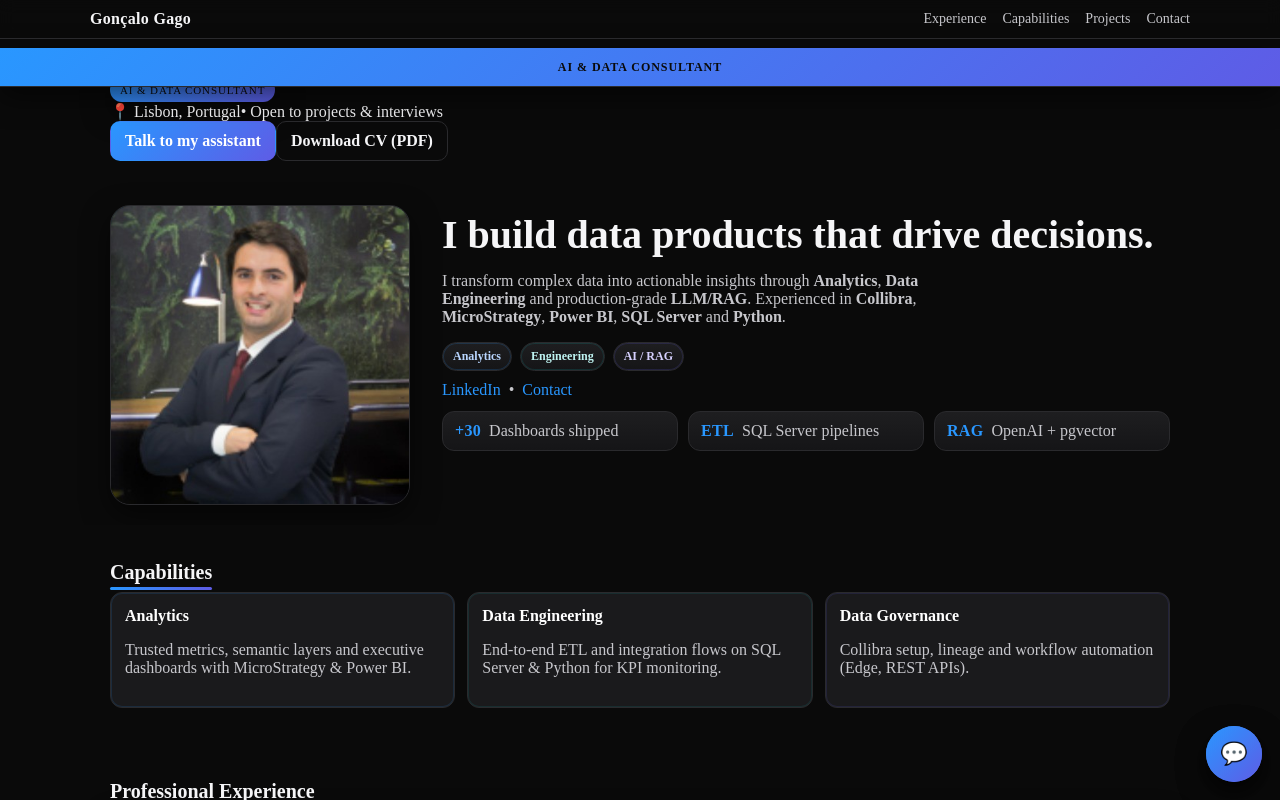
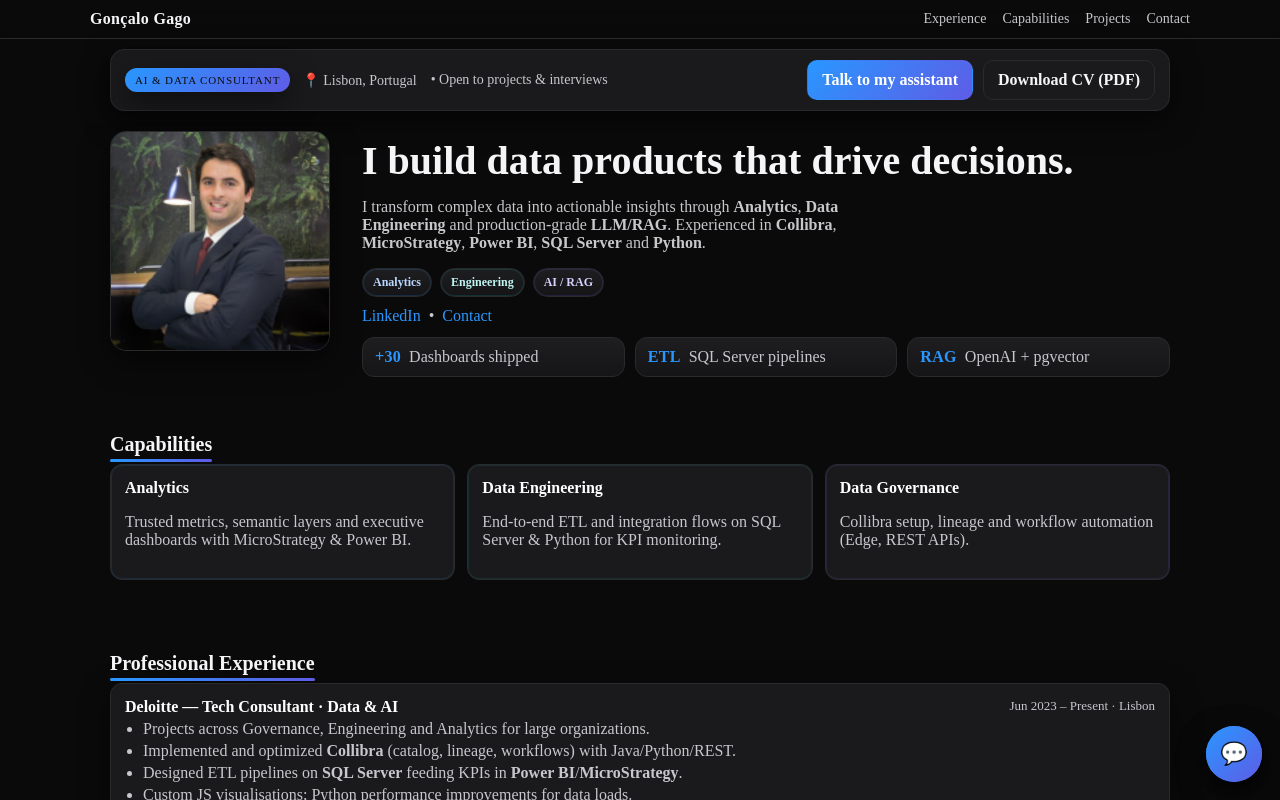
Before and after one commit to goncalogago1/curriculo, a Next.js app: page / in a window 1280 px wide. Shown: the top 800 px of the page. Built offline with nearby package versions, Linux system fonts and the light colour scheme.

Commit message:
fix: globadallllllllo teste teste de commit few

```diff
--- a/app/globals.css
+++ b/app/globals.css
@@ -1,289 +1,146 @@
 /* ========= THEME (APPLE-DARK POLIDO) ========= */
-:root {
-  /* Base */
-  --bg: #0a0a0a;
-  --bg-soft: #121212;
-  --card: #1a1a1c;
-  --text: #f5f5f7;
-  --muted: #c7c7cc;
-  --border: #2a2a2d;
-
-  /* Branding */
-  --brand: #2997ff;
-  --brand-2: #5e5ce6;
-  --accent: #34c759;
-
-  /* Effects */
-  --shadow: 0 10px 28px rgba(0, 0, 0, 0.55);
-  --grad: linear-gradient(135deg, var(--brand), var(--brand-2));
-  --chip: linear-gradient(180deg, #1e1e20, #151517);
+:root{
+  --bg:#0a0a0a; --bg-soft:#121212; --card:#1a1a1c;
+  --text:#f5f5f7; --muted:#c7c7cc; --border:#2a2a2d;
+  --brand:#2997ff; --brand-2:#5e5ce6; --accent:#34c759;
+  --shadow:0 10px 28px rgba(0,0,0,.55);
+  --grad:linear-gradient(135deg,var(--brand),var(--brand-2));
+  --chip:linear-gradient(180deg,#1e1e20,#151517);
 }
 
-html, body {
-  background: var(--bg);
-  color: var(--text);
-  margin: 0;
-  padding: 0;
-  -webkit-font-smoothing: antialiased;
-  -moz-osx-font-smoothing: grayscale;
-}
+html,body{background:var(--bg);color:var(--text);margin:0;padding:0;-webkit-font-smoothing:antialiased;-moz-osx-font-smoothing:grayscale}
+*{box-sizing:border-box}
+main{min-height:100vh}
 
-* { box-sizing: border-box; }
-main { min-height: 100vh; }
-
-/* ========= HELPERS ========= */
-.container { max-width: 1100px; margin: 0 auto; padding: 0 20px; }
-.section { padding: 36px 0; }
-.section-title { font-size: 20px; margin: 0 0 8px; font-weight: 800; }
+/* Helpers */
+.container{max-width:1100px;margin:0 auto;padding:0 20px}
+.section{padding:36px 0}
+.section-title{font-size:20px;margin:0 0 8px;font-weight:800}
 
 /* ========= TOPBAR ========= */
-.topbar {
-  position: sticky; top: 0; z-index: 50;
-  backdrop-filter: saturate(140%) blur(8px);
-  background: rgba(10,10,10,0.6);
-  border-bottom: 1px solid var(--border);
+.topbar{position:sticky;top:0;z-index:50;backdrop-filter:saturate(140%) blur(8px);background:rgba(10,10,10,.6);border-bottom:1px solid var(--border)}
+.topbar__inner{display:flex;align-items:center;justify-content:space-between;padding:10px 0}
+.brand{font-weight:900;letter-spacing:.02em}
+.topnav{display:flex;gap:16px}
+.topnav a{color:var(--muted);text-decoration:none;font-size:14px}
+.topnav a:hover{color:var(--text)}
+
+/* ========= TOP CARD (no topo) ========= */
+.topcard{padding-top:10px;margin-bottom:12px}
+.topcard__wrap{
+  background:var(--card);border:1px solid var(--border);border-radius:14px;
+  box-shadow:var(--shadow);padding:10px 14px;
+  display:grid;grid-template-columns:auto 1fr auto;gap:12px;align-items:center;
 }
-.topbar__inner { display:flex; align-items:center; justify-content:space-between; padding: 10px 0; }
-.brand { font-weight: 900; letter-spacing: .02em; }
-.topnav { display:flex; gap: 16px; }
-.topnav a { color: var(--muted); text-decoration:none; font-size: 14px; }
-.topnav a:hover { color: var(--text); }
-
-/* ========= ROLE BANNER (barra completa) ========= */
-.roleband{
-  position: sticky;
-  top: 48px;              /* ajusta se mudares a altura da topbar */
-  z-index: 49;
-  background: var(--grad);
-  color:#0a0a0a;
-  border-bottom:1px solid var(--border);
-  box-shadow: var(--shadow);
-}
-.roleband__inner{
-  display:flex; align-items:center; justify-content:center;
-  min-height: 38px;
-}
-.roleband__text{
-  font-weight:900;
-  letter-spacing:.08em;
-  text-transform:uppercase;
-  font-size: 12px;
-}
-@media (max-width: 900px){ .roleband{ top: 44px; } }
+@media(max-width:800px){.topcard__wrap{grid-template-columns:1fr;gap:8px}}
+.pill{display:inline-block;font-size:11px;letter-spacing:.08em;text-transform:uppercase;color:#0a0a0a;background:var(--grad);padding:6px 10px;border-radius:999px;box-shadow:var(--shadow)}
+.topcard__meta{display:flex;gap:14px;align-items:center;flex-wrap:wrap;color:var(--muted);font-size:14px}
+.topcard__actions{display:flex;gap:10px}
+.btn{display:inline-flex;align-items:center;gap:8px;padding:10px 14px;border-radius:10px;font-weight:700;text-decoration:none;border:1px solid var(--border);transition:transform .12s ease,box-shadow .12s ease,background .12s ease}
+.btn--primary{background:var(--grad);color:#fff;border-color:transparent}
+.btn--ghost{background:transparent;color:var(--text);border:1px solid var(--border)}
+.btn:hover{transform:translateY(-1px);box-shadow:var(--shadow)}
+.links{margin-top:8px;display:flex;align-items:center;gap:8px;color:var(--muted)}
+.links a{color:var(--brand);text-decoration:none}
+.links a:hover{text-decoration:underline}
 
 /* ========= HERO ========= */
-.hero { position: relative; padding: 44px 0 20px; overflow: hidden; }
+.hero{position:relative;padding:8px 0 20px;overflow:hidden}
+.pro__grid{display:grid;grid-template-columns:220px 1fr;gap:32px}
+@media(max-width:1024px){.pro__grid{grid-template-columns:1fr}}
+.hero__content h1{font-size:40px;line-height:1.08;margin:8px 0}
+.subtitle,.hero__content .lede{color:var(--muted);font-size:16px;max-width:70ch}
 
-/* grid com foto mais pequena */
-.pro__grid {
-  display: grid;
-  grid-template-columns: 300px 1fr;   /* <<< foto menor */
-  gap: 32px;
+/* Perfil (foto à esquerda pequena) */
+.profile-pane{position:relative;display:grid;gap:12px;align-content:start;max-width:220px}
+.profile-photo{position:relative;width:100%;aspect-ratio:1/1;border-radius:16px;overflow:hidden;background:
+  radial-gradient(120% 80% at 10% 0%, rgba(41,151,255,.18), transparent 60%),
+  radial-gradient(120% 80% at 100% 20%, rgba(94,92,230,.18), transparent 60%);
+border:1px solid var(--border);box-shadow:var(--shadow)}
+.profile-photo img{object-fit:cover}
+
+/* Chips / Stats */
+.chips{display:flex;gap:8px;flex-wrap:wrap;margin-bottom:10px}
+.chip{font-weight:800;font-size:12px;padding:6px 10px;border-radius:999px;border:1px solid var(--border);background:var(--chip)}
+.chip--blue{box-shadow:0 0 0 1px rgba(41,151,255,.18) inset;color:#b9d6ff}
+.chip--teal{box-shadow:0 0 0 1px rgba(14,165,164,.18) inset;color:#bff4f2}
+.chip--violet{box-shadow:0 0 0 1px rgba(94,92,230,.18) inset;color:#d6d1ff}
+
+.stats{margin-top:12px}
+.stats__inner{display:grid;grid-template-columns:repeat(3,1fr);gap:10px}
+@media(max-width:900px){.stats__inner{grid-template-columns:1fr}}
+.stat{background:var(--chip);border:1px solid var(--border);border-radius:12px;padding:10px 12px;display:flex;gap:8px;align-items:center;backdrop-filter:saturate(160%) blur(6px)}
+.stat__num{font-weight:800;letter-spacing:.02em;color:var(--brand)}
+.stat__label{color:var(--muted)}
+
+/* GRID & CARDS */
+.grid{display:grid;gap:12px}
+.grid.two{grid-template-columns:1fr 1fr}
+.grid.three{grid-template-columns:repeat(3,1fr)}
+@media(max-width:900px){.grid.two,.grid.three{grid-template-columns:1fr}}
+.card{background:var(--card);border:1px solid var(--border);border-radius:12px;padding:14px;box-shadow:var(--shadow)}
+.card h3{margin:0 0 6px;font-size:16px;color:#fff}
+.card p{color:var(--muted)}
+
+/* TIMELINE */
+.timeline{display:flex;flex-direction:column;gap:12px}
+.role{background:var(--card);border:1px solid var(--border);border-radius:12px;padding:14px;box-shadow:var(--shadow);color:var(--text)}
+.role header{display:flex;justify-content:space-between;gap:8px;flex-wrap:wrap;margin-bottom:4px}
+.role header h4{margin:0;font-size:16px;color:#fff}
+.role header span{color:var(--muted);font-size:13px}
+.bullets{margin:0;padding-left:18px;color:var(--muted)}
+.bullets li{margin:4px 0}
+
+/* Títulos com sublinhado gradiente */
+.gradient-underline{position:relative;display:inline-block}
+.gradient-underline::after{content:"";position:absolute;left:0;bottom:-6px;height:3px;width:100%;background:linear-gradient(90deg,var(--brand),var(--brand-2));border-radius:999px}
+
+/* Tons */
+.tone--blue{box-shadow:0 0 0 1px rgba(41,151,255,.14) inset}
+.tone--teal{box-shadow:0 0 0 1px rgba(14,165,164,.14) inset}
+.tone--violet{box-shadow:0 0 0 1px rgba(94,92,230,.14) inset}
+
+/* ===== CHAT ===== */
+.chat-container{display:flex;flex-direction:column;max-width:800px;margin:0 auto;min-height:100vh;padding:0 16px 20px}
+.chat-header{display:flex;flex-direction:column;align-items:flex-start;gap:4px;padding:12px 0;border-bottom:1px solid var(--border);margin-bottom:12px}
+.chat-header h1{font-size:18px;margin:0}
+.back-link{color:var(--brand);text-decoration:none;font-size:14px}
+.back-link:hover{text-decoration:underline}
+.chat-box{flex:1;overflow-y:auto;display:flex;flex-direction:column;gap:8px;padding-bottom:12px}
+.msg{display:flex;align-items:flex-start}
+.msg.user{justify-content:flex-end}
+.msg.assistant{justify-content:flex-start}
+.bubble{background:#101012;border:1px solid var(--border);padding:10px 12px;border-radius:10px;max-width:80%;white-space:pre-wrap;box-shadow:var(--shadow);color:var(--text)}
+.msg.user .bubble{background:var(--grad);color:#0a0a0a;border-color:transparent}
+.sources{font-size:12px;color:var(--muted);border-top:1px solid var(--border);padding-top:6px;margin-top:6px}
+.chat-input{display:flex;gap:8px;border-top:1px solid var(--border);padding-top:10px;margin-top:12px;background:transparent}
+.chat-input input{flex:1;padding:10px;border-radius:8px;border:1px solid var(--border);background:#0f0f10;color:var(--text);box-shadow:var(--shadow)}
+.chat-input button{background:var(--grad);color:#0a0a0a;border:none;padding:10px 14px;border-radius:8px;font-weight:700;cursor:pointer}
+.chat-input button:hover{filter:brightness(1.05)}
+
+/* FOOTER */
+.footer{border-top:1px solid var(--border);margin-top:24px;background:var(--bg-soft)}
+.footer__inner{display:flex;align-items:center;justify-content:space-between;padding:12px 0}
+.footer__nav{display:flex;gap:12px}
+.footer__nav a{color:var(--brand);text-decoration:none}
+.footer__nav a:hover{text-decoration:underline}
+
+/* FAB + Widget */
+.chatfab{position:fixed;right:18px;bottom:18px;width:56px;height:56px;border-radius:50%;background:var(--grad);color:#0a0a0a;font-weight:900;font-size:22px;border:0;cursor:pointer;box-shadow:var(--shadow);display:flex;align-items:center;justify-content:center;z-index:60}
+.chatwidget{position:fixed;right:18px;bottom:86px;width:360px;max-width:calc(100vw - 24px);height:480px;max-height:calc(100vh - 120px);background:var(--card);color:var(--text);border:1px solid var(--border);border-radius:12px;box-shadow:var(--shadow);display:flex;flex-direction:column;overflow:hidden;transform:translateY(16px);opacity:0;pointer-events:none;transition:transform .16s ease,opacity .16s ease;z-index:59}
+.chatwidget--open{transform:translateY(0);opacity:1;pointer-events:auto}
+.chatwidget__header{display:flex;align-items:center;justify-content:space-between;padding:10px 12px;border-bottom:1px solid var(--border);background:#101012}
+.chatwidget__title{font-weight:800;font-size:14px}
+.chatwidget__close{appearance:none;border:0;background:transparent;font-size:22px;line-height:1;cursor:pointer;color:var(--muted)}
+.chatwidget__body{flex:1;display:flex;flex-direction:column}
+.chatwidget__messages{flex:1;overflow-y:auto;display:flex;flex-direction:column;gap:8px;padding:10px;background:var(--bg-soft)}
+.chatwidget__empty{font-size:13px;color:var(--muted);text-align:center;padding:10px 0}
+.chatwidget__sources{border-top:1px solid var(--border);padding:8px 10px;font-size:12px;color:var(--muted);background:#0f0f10}
+.chatwidget__input{display:flex;gap:8px;padding:10px;border-top:1px solid var(--border);background:#0f0f10}
+.chatwidget__input input{flex:1;padding:10px;border-radius:8px;border:1px solid var(--border);background:#101012;color:var(--text)}
+.chatwidget__input button{background:var(--grad);color:#0a0a0a;border:0;padding:10px 14px;border-radius:8px;font-weight:700;cursor:pointer}
+.chatwidget__input button:disabled{opacity:.7;cursor:default}
+
+@media(max-width:520px){
+  .chatwidget{right:12px;left:12px;width:auto;height:60vh;bottom:86px}
 }
-@media (max-width: 1024px){ .pro__grid { grid-template-columns: 1fr; } }
-
-.pill{
-  display:inline-block; font-size:11px; letter-spacing:.08em; text-transform:uppercase;
-  color:#0a0a0a; background: var(--grad);
-  padding:6px 10px; border-radius:999px; box-shadow: var(--shadow);
-}
-
-.hero__left h1, .hero__content h1 { font-size: 40px; line-height: 1.08; margin: 8px 0 8px; }
-.subtitle, .hero__content .lede { color: var(--muted); font-size: 16px; max-width: 70ch; }
-
-/* CTA & links */
-.cta{ margin-top: 10px; display: flex; gap: 10px; }
-.btn{
-  display:inline-flex; align-items:center; gap:8px;
-  padding:10px 14px; border-radius:10px; font-weight:700; text-decoration:none;
-  border:1px solid var(--border); transition: transform .12s ease, box-shadow .12s ease, background .12s ease;
-}
-.btn--primary{ background: var(--grad); color: #fff; border-color: transparent; }
-.btn--ghost{ background: transparent; color: var(--text); border:1px solid var(--border); }
-.btn:hover{ transform: translateY(-1px); box-shadow: var(--shadow); }
-.links{ margin-top: 8px; display: flex; align-items: center; gap: 8px; color: var(--muted); }
-.links a{ color: var(--brand); text-decoration: none; }
-.links a:hover{ text-decoration: underline; }
-
-/* ========= PROFILE (esquerda) ========= */
-.profile-pane { position: relative; display: grid; gap: 14px; align-content: start; max-width: 300px; }
-.profile-photo {
-  position: relative; width: 100%; aspect-ratio: 1 / 1; border-radius: 20px; overflow: hidden;
-  background:
-    radial-gradient(120% 80% at 10% 0%, rgba(41,151,255,.18), transparent 60%),
-    radial-gradient(120% 80% at 100% 20%, rgba(94,92,230,.18), transparent 60%);
-  border: 1px solid var(--border); box-shadow: var(--shadow);
-}
-.profile-photo img { object-fit: cover; }
-
-.profile-meta {
-  background: var(--card);
-  border: 1px solid var(--border);
-  border-radius: 16px;
-  padding: 14px;
-  box-shadow: var(--shadow);
-}
-.profile-meta .pill { margin-bottom: 8px; }
-.profile-meta ul { margin:0; padding-left: 18px; color: var(--muted); }
-.profile-actions { display:flex; gap: 10px; margin-top: 10px; }
-
-/* ========= CHIPS / STATS ========= */
-.chips { display:flex; gap:8px; flex-wrap:wrap; margin-bottom: 10px; }
-.chip {
-  font-weight: 800; font-size: 12px; padding: 6px 10px; border-radius: 999px;
-  border: 1px solid var(--border); background: var(--chip);
-}
-.chip--blue { box-shadow: 0 0 0 1px rgba(41,151,255,.18) inset; color:#b9d6ff; }
-.chip--teal { box-shadow: 0 0 0 1px rgba(14,165,164,.18) inset; color:#bff4f2; }
-.chip--violet { box-shadow: 0 0 0 1px rgba(94,92,230,.18) inset; color:#d6d1ff; }
-
-.stats{ margin-top: 12px; }
-.stats__inner{ display:grid; grid-template-columns: repeat(3,1fr); gap: 10px; }
-@media (max-width: 900px){ .stats__inner{ grid-template-columns: 1fr; } }
-.stat{
-  background: var(--chip);
-  border:1px solid var(--border); border-radius: 12px; padding: 10px 12px;
-  display:flex; gap:8px; align-items:center;
-  backdrop-filter: saturate(160%) blur(6px);
-}
-.stat__num{ font-weight: 800; letter-spacing:.02em; color: var(--brand); }
-.stat__label{ color: var(--muted); }
-
-/* ========= GRID & CARDS ========= */
-.grid{ display:grid; gap: 12px; }
-.grid.two{ grid-template-columns: 1fr 1fr; }
-.grid.three{ grid-template-columns: repeat(3, 1fr); }
-@media (max-width: 900px){ .grid.two, .grid.three { grid-template-columns: 1fr; } }
-
-.card{ background: var(--card); border:1px solid var(--border); border-radius:12px; padding:14px; box-shadow: var(--shadow); }
-.card h3{ margin: 0 0 6px; font-size: 16px; color: #ffffff; }
-.card p{ color: var(--muted); }
-
-/* ========= TIMELINE ========= */
-.timeline{ display:flex; flex-direction:column; gap: 12px; }
-.role{ background: var(--card); border:1px solid var(--border); border-radius:12px; padding:14px; box-shadow: var(--shadow); color: var(--text); }
-.role header{ display:flex; justify-content:space-between; gap:8px; flex-wrap:wrap; margin-bottom:4px; }
-.role header h4{ margin:0; font-size:16px; color:#fff; }
-.role header span{ color: var(--muted); font-size: 13px; }
-.bullets{ margin:0; padding-left: 18px; color: var(--muted); }
-.bullets li{ margin: 4px 0; }
-
-/* ========= UNDERLINE GRADIENT ========= */
-.gradient-underline { position: relative; display: inline-block; }
-.gradient-underline::after{
-  content:""; position:absolute; left:0; bottom:-6px; height:3px; width:100%;
-  background: linear-gradient(90deg, var(--brand), var(--brand-2));
-  border-radius: 999px;
-}
-
-/* Tonalidades por tema */
-.tone--blue   { box-shadow: 0 0 0 1px rgba(41,151,255,.14) inset; }
-.tone--teal   { box-shadow: 0 0 0 1px rgba(14,165,164,.14) inset; }
-.tone--violet { box-shadow: 0 0 0 1px rgba(94,92,230,.14) inset; }
-
-/* ========= CHAT PAGE ========= */
-.chat-container{ display:flex; flex-direction:column; max-width:800px; margin:0 auto; min-height:100vh; padding: 0 16px 20px; }
-.chat-header{ display:flex; flex-direction:column; align-items:flex-start; gap:4px; padding:12px 0; border-bottom:1px solid var(--border); margin-bottom:12px; }
-.chat-header h1{ font-size:18px; margin:0; }
-.back-link{ color: var(--brand); text-decoration:none; font-size:14px; }
-.back-link:hover{ text-decoration: underline; }
-
-.chat-box{ flex:1; overflow-y:auto; display:flex; flex-direction:column; gap:8px; padding-bottom:12px; }
-.msg{ display:flex; align-items:flex-start; }
-.msg.user{ justify-content: flex-end; }
-.msg.assistant{ justify-content: flex-start; }
-.bubble{
-  background:#101012; border:1px solid var(--border); padding:10px 12px;
-  border-radius:10px; max-width:80%; white-space: pre-wrap; box-shadow: var(--shadow); color: var(--text);
-}
-.msg.user .bubble{ background: var(--grad); color:#0a0a0a; border-color: transparent; }
-.sources{ font-size:12px; color: var(--muted); border-top:1px solid var(--border); padding-top:6px; margin-top:6px; }
-
-.chat-input{ display:flex; gap:8px; border-top:1px solid var(--border); padding-top:10px; margin-top:12px; background: transparent; }
-.chat-input input{
-  flex:1; padding:10px; border-radius:8px; border:1px solid var(--border);
-  background:#0f0f10; color: var(--text); box-shadow: var(--shadow);
-}
-.chat-input button{
-  background: var(--grad); color:#0a0a0a;
-  border:none; padding:10px 14px; border-radius:8px; font-weight:700; cursor:pointer;
-}
-.chat-input button:hover{ filter: brightness(1.05); }
-
-/* ========= FOOTER ========= */
-.footer{ border-top:1px solid var(--border); margin-top: 24px; background: var(--bg-soft); }
-.footer__inner{ display:flex; align-items:center; justify-content:space-between; padding:12px 0; }
-.footer__nav{ display:flex; gap: 12px; }
-.footer__nav a{ color: var(--brand); text-decoration: none; }
-.footer__nav a:hover{ text-decoration: underline; }
-
-/* ========== Chat FAB + Widget ========== */
-.chatfab{
-  position: fixed;
-  right: 18px;
-  bottom: 18px;
-  width: 56px; height: 56px;
-  border-radius: 50%;
-  background: var(--grad);
-  color:#0a0a0a; font-weight:900; font-size:22px;
-  border: 0; cursor: pointer;
-  box-shadow: var(--shadow);
-  display:flex; align-items:center; justify-content:center;
-  z-index: 60;
-}
-
-.chatwidget{
-  position: fixed;
-  right: 18px;
-  bottom: 86px;
-  width: 360px; max-width: calc(100vw - 24px);
-  height: 480px; max-height: calc(100vh - 120px);
-  background: var(--card);
-  color: var(--text);
-  border: 1px solid var(--border);
-  border-radius: 12px;
-  box-shadow: var(--shadow);
-  display: flex; flex-direction: column;
-  overflow: hidden;
-  transform: translateY(16px);
-  opacity: 0; pointer-events: none;
-  transition: transform .16s ease, opacity .16s ease;
-  z-index: 59;
-}
-.chatwidget--open{ transform: translateY(0); opacity: 1; pointer-events: auto; }
-
-.chatwidget__header{
-  display:flex; align-items:center; justify-content:space-between;
-  padding: 10px 12px; border-bottom: 1px solid var(--border);
-  background: #101012;
-}
-.chatwidget__title{ font-weight:800; font-size:14px; }
-.chatwidget__close{
-  appearance: none; border:0; background: transparent; font-size:22px; line-height:1;
-  cursor:pointer; color: var(--muted);
-}
-
-.chatwidget__body{ flex:1; display:flex; flex-direction:column; }
-.chatwidget__messages{
-  flex:1; overflow-y:auto; display:flex; flex-direction:column; gap:8px;
-  padding: 10px;
-  background: var(--bg-soft);
-}
-.chatwidget__empty{ font-size: 13px; color: var(--muted); text-align:center; padding: 10px 0; }
-
-.bubble{ max-width: 85%; padding: 8px 10px; border-radius: 10px; border: 1px solid var(--border); background: #101012; box-shadow: var(--shadow); white-space: pre-wrap; }
-.bubble--user{ align-self: flex-end; background: var(--grad); color: #0a0a0a; border-color: transparent; }
-.bubble--bot{ align-self: flex-start; background: #101012; }
-
-.chatwidget__sources{ border-top: 1px solid var(--border); padding: 8px 10px; font-size: 12px; color: var(--muted); background: #0f0f10; }
-.chatwidget__input{ display:flex; gap:8px; padding: 10px; border-top:1px solid var(--border); background:#0f0f10; }
-.chatwidget__input input{ flex:1; padding:10px; border-radius:8px; border:1px solid var(--border); background:#101012; color: var(--text); }
-.chatwidget__input button{ background: var(--grad); color:#0a0a0a; border:0; padding:10px 14px; border-radius:8px; font-weight:700; cursor:pointer; }
-.chatwidget__input button:disabled{ opacity:.7; cursor: default; }
-
-@media (max-width: 520px){
-  .chatwidget{ right: 12px; left: 12px; width: auto; height: 60vh; bottom: 86px; }
-}
-
-/* Pequenos toques */
-.pro__stats .stat__num { color:#fff; }
--- a/app/page.tsx
+++ b/app/page.tsx
@@ -1,4 +1,3 @@
-// app/page.tsx
 import Image from "next/image";
 import ChatWidget from "@/components/ChatWidget";
 
@@ -18,14 +17,7 @@
         </div>
       </header>
 
-      {/* BARRA COMPLETA DO PAPEL */}
-      <div className="roleband" aria-label="Role">
-        <div className="container roleband__inner">
-          <span className="roleband__text">AI &amp; Data Consultant</span>
-        </div>
-      </div>
-
-      {/* TOP CARD (substitui a “caixa” antiga e sobe para o topo) */}
+      {/* TOP CARD (logo abaixo da topbar) */}
       <section className="topcard" aria-label="Quick actions">
         <div className="container">
           <div className="topcard__wrap">
@@ -42,10 +34,9 @@
         </div>
       </section>
 
-      {/* HERO — FOTO À ESQUERDA (ainda mais pequena) */}
+      {/* HERO — FOTO PEQUENA À ESQUERDA */}
       <section className="hero" aria-labelledby="title">
         <div className="container pro__grid">
-          {/* Foto / painel esquerdo */}
           <aside className="profile-pane" aria-label="Profile photo">
             <div className="profile-photo" aria-hidden="true">
               <Image
@@ -58,7 +49,6 @@
             </div>
           </aside>
 
-          {/* Conteúdo (direita) */}
           <div className="hero__content">
             <h1 id="title">I build data products that drive decisions.</h1>
             <p className="lede subtitle">
@@ -123,7 +113,6 @@
       <section id="work" className="section" aria-labelledby="exp-title">
         <div className="container">
           <h2 id="exp-title" className="section-title gradient-underline">Professional Experience</h2>
-
           <div className="timeline">
             <article className="role">
               <header>
@@ -202,7 +191,7 @@
       <section id="projects" className="section" aria-labelledby="proj-title">
         <div className="container">
           <h2 id="proj-title" className="section-title gradient-underline">Personal Projects &amp; Activities</h2>
-        <div className="grid two">
+          <div className="grid two">
             <div className="card">
               <h3>Crypto Market Analysis — (ongoing)</h3>
               <p>Python tool that pulls Binance data and analyses pair correlations, z-score and hedge ratio.</p>
```
